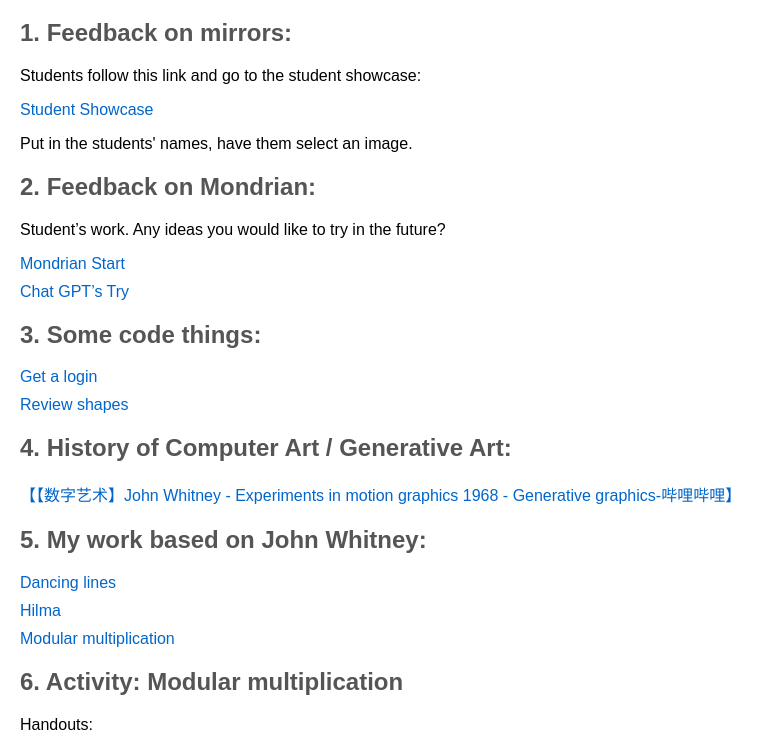
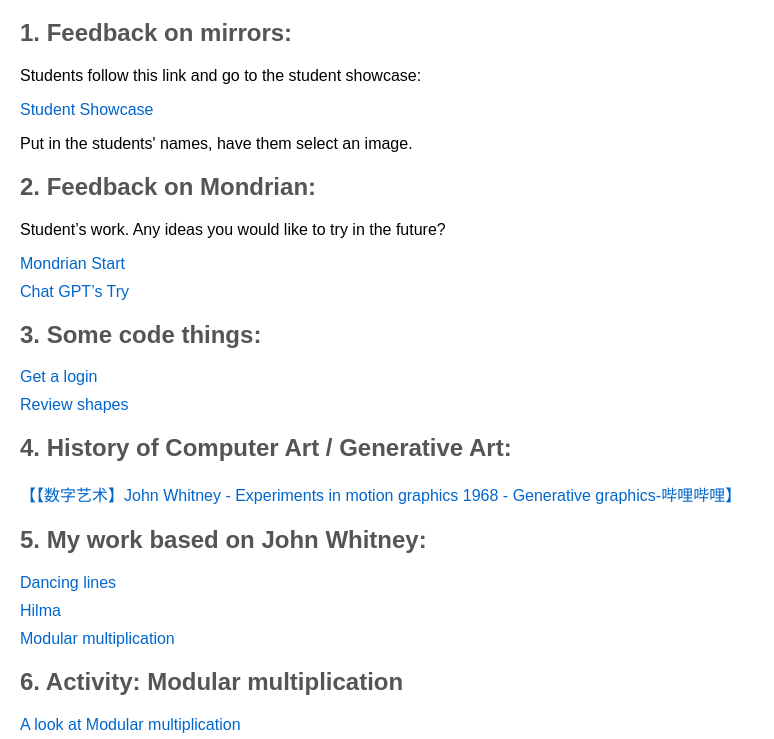
Before and after one commit to greggelong/ccc2, a plain HTML site: page pre3.html in a window 1280 px wide. Shown: the part 61-800 px from the top of the page, without its empty margins (0-774 px from the left). Drawn offline with Linux system fonts and the light colour scheme.

Commit message:
add link to modular mutiplicaton multi

```diff
--- a/pre3.html
+++ b/pre3.html
@@ -67,6 +67,7 @@
     </ul>
 
     <h2>6. Activity: Modular multiplication</h2>
+    <a href="https://greggelong.github.io/modular-mult-2022/" target="_blank">A look at Modular multiplication</a></li>
     <p>Handouts:</p>
     <ul>
         <li>Show paper work</li>
```
